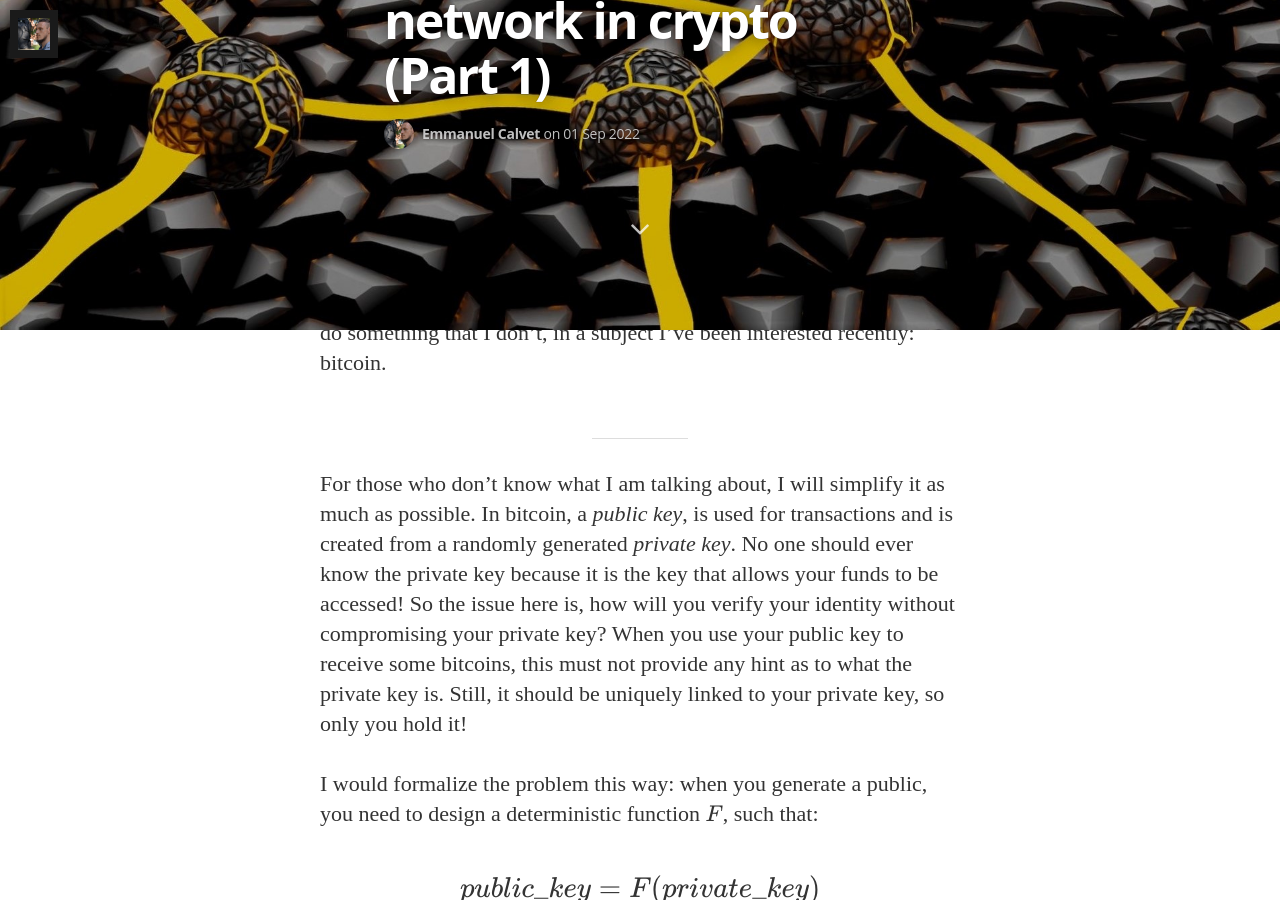
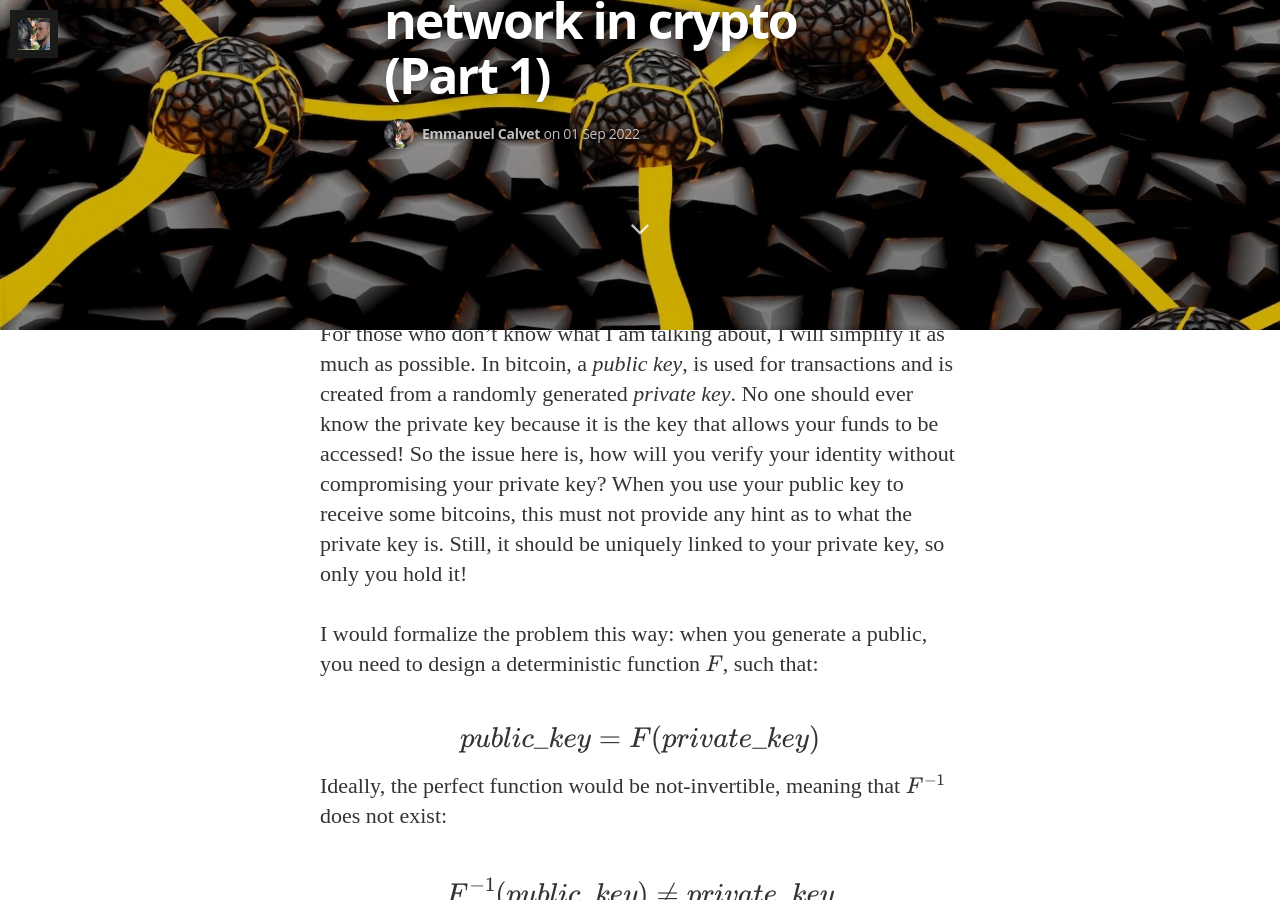
Before and after one commit to ManuNeuro/EmmanuelCalvet, a Jekyll site: the page built from _posts/2022-09-01-whitepaper-p1.md, in a window 1280 px wide and 900 px high, scrolled down 570 px. Built offline with Jekyll 4.4.1, drawn with Linux system fonts in a browser that asks for light colours; nearby versions of some CDN libraries; some web fonts are replaced; formulas are drawn with MathJax 3; comment, search, counter and statistics services are not loaded.

Commit message:
Update 2022-09-01-whitepaper-p1.md

```diff
--- a/_posts/2022-09-01-whitepaper-p1.md
+++ b/_posts/2022-09-01-whitepaper-p1.md
@@ -10,7 +10,6 @@ As I was reading the book: "Mastering Bitcoin" [1], and learning about the gener
 
 ![Image taken from bitcoin wiki.]({{ '/assets/article_images/2022-09-01-whitepaper-p1/pic0.png' | relative_url }})
 
-So, I wanted to see what I could do and let myself daydream. As I explored this new territory, I decided I would use what I know to try to do something that I don't, in a subject I've been interested recently: bitcoin.
 
 ***
 
```
